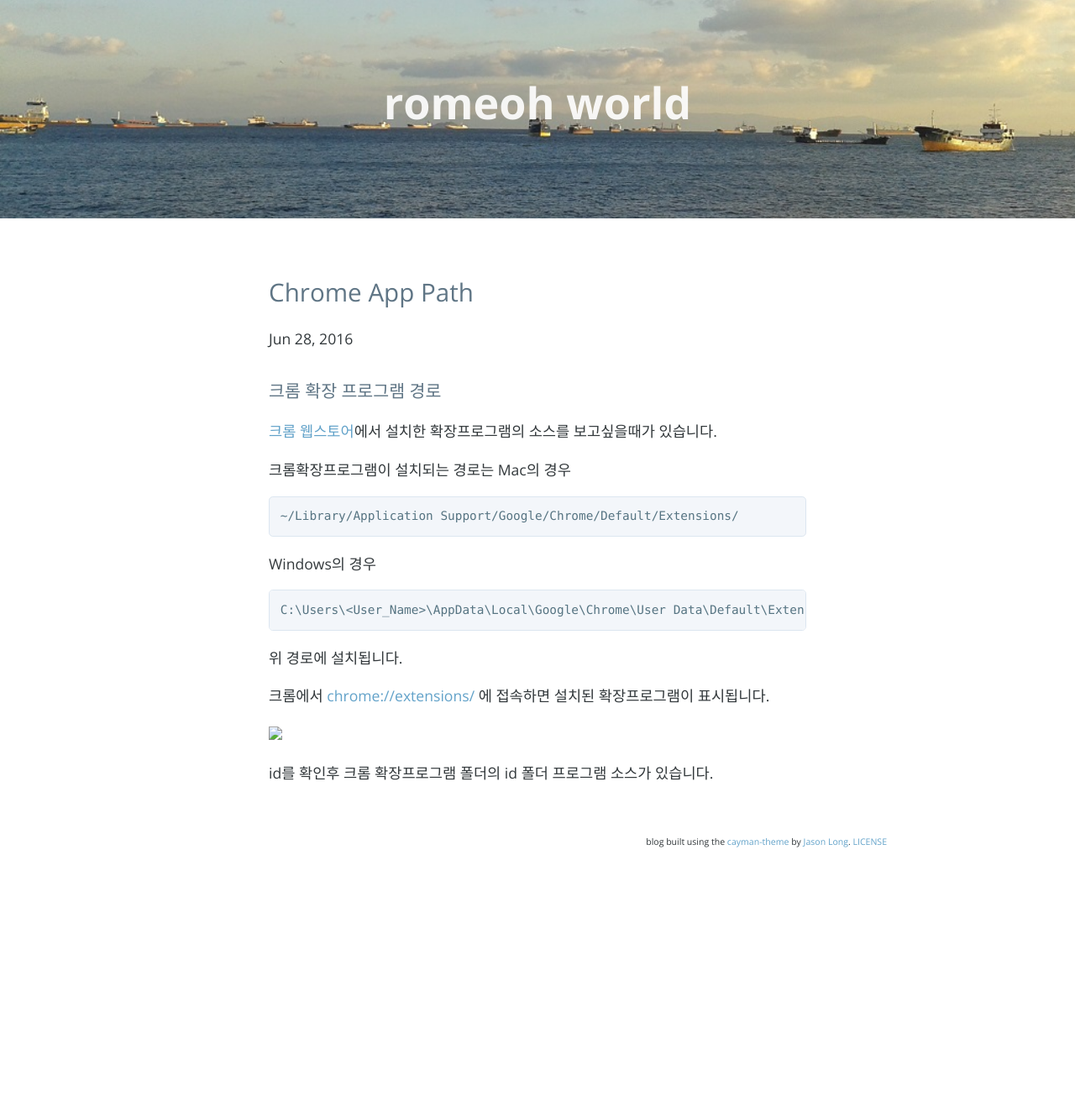
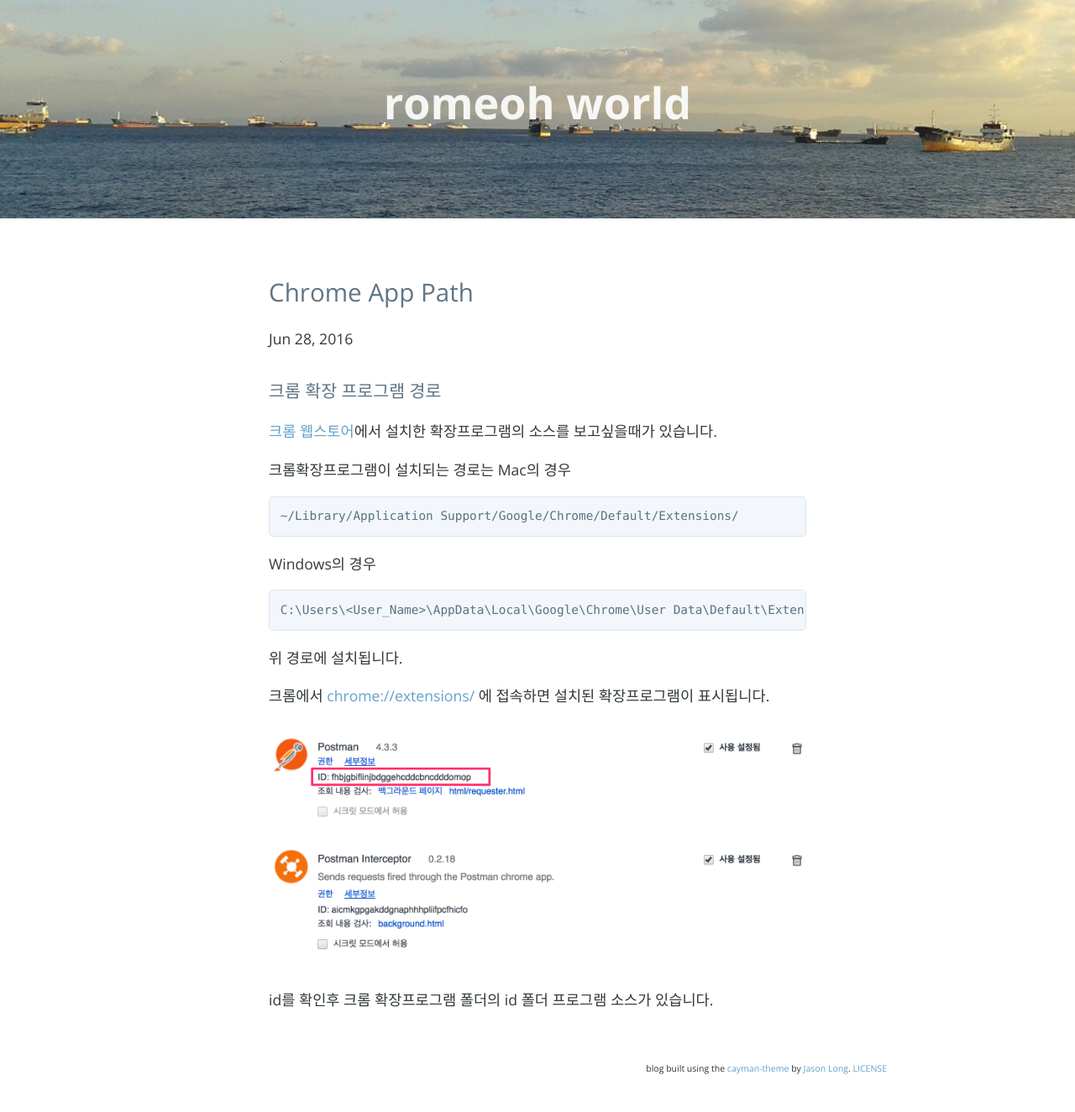
Before and after one commit to romeoh/romeoh.github.com, a Jekyll site: the page built from _posts/2016-06-28-chrome-app-path.md, in a window 1280 px wide. Shown: the whole page at 84% size. Built offline with Jekyll 4.4.1, drawn with Linux system fonts in a browser that asks for light colours; comment, search, counter and statistics services are not loaded; before the commit the page ends 1053 px from its top, so only the background shows below that.

Commit message:
Update 2016-06-28-chrome-app-path.md

```diff
--- a/_posts/2016-06-28-chrome-app-path.md
+++ b/_posts/2016-06-28-chrome-app-path.md
@@ -21,6 +21,6 @@
 
 크롬에서 [chrome://extensions/](chrome://extensions/) 에 접속하면 설치된 확장프로그램이 표시됩니다.
 
-<img src="{{ site.url }}/_upload/스크린샷_2016-06-28_오전_9_25_27.png">
+<img src="https://raw.githubusercontent.com/romeoh/romeoh.github.com/master/_upload/스크린샷_2016-06-28_오전_9_25_27.png">
 
 id를 확인후 크롬 확장프로그램 폴더의 id 폴더 프로그램 소스가 있습니다.
```
